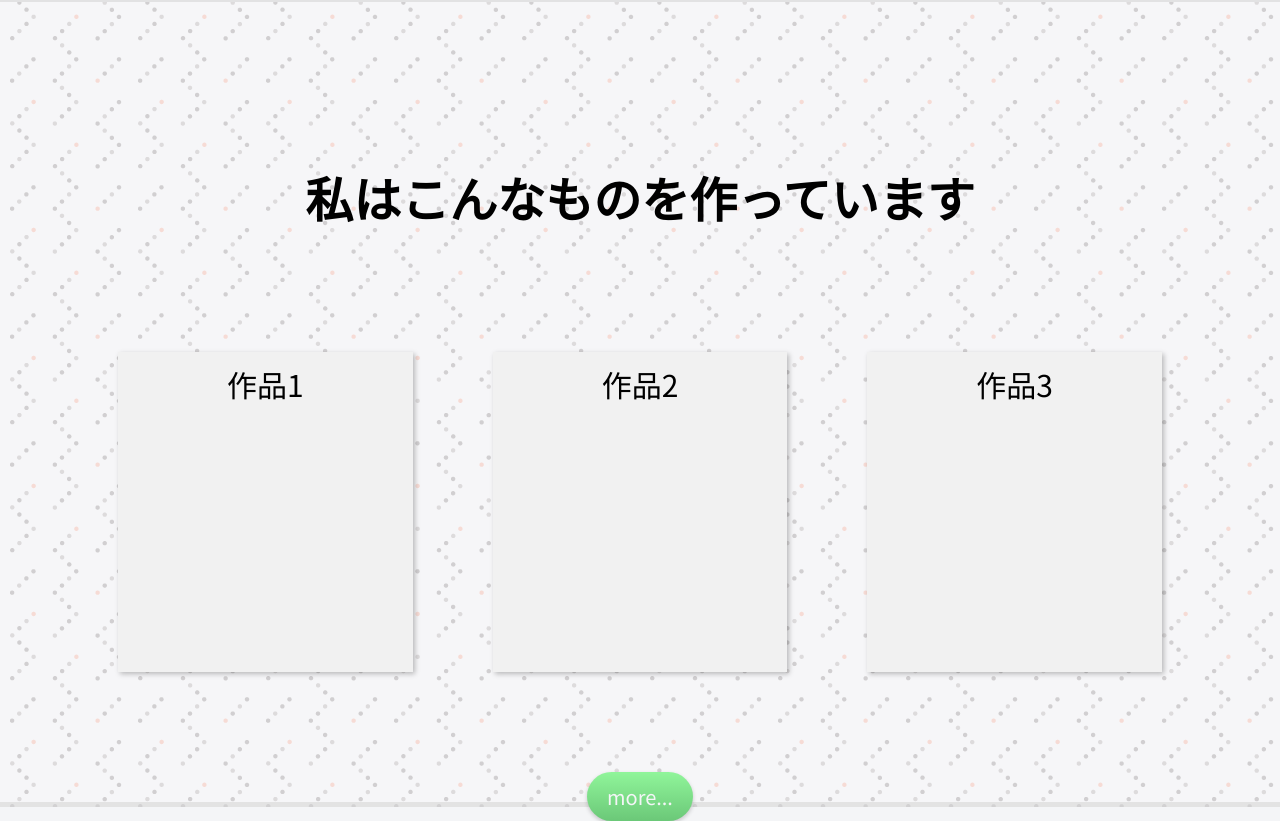
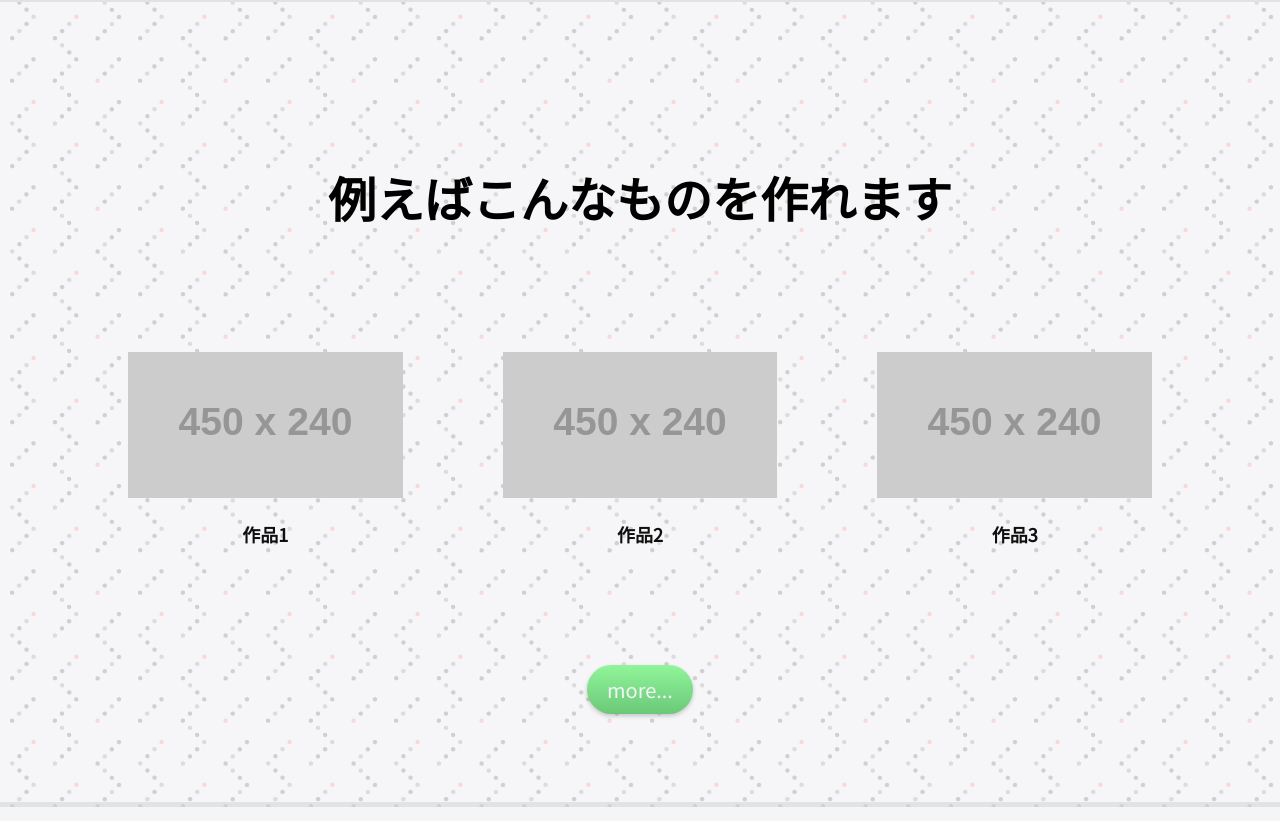
Before and after one commit to keiibo/keiibo-portfolio, a React (Create React App) app: page / in a window 1280 px wide. Shown: the part 1608-2429 px from the top of the page. Built offline with nearby package versions, Linux system fonts and the light colour scheme; a web font is replaced by a local one.

Commit message:
topのポートフォリオ例を追加

```diff
--- a/src/Component/Portfolio.tsx
+++ /dev/null
@@ -1,28 +0,0 @@
-import React from "react";
-
-const Portfolio: React.FC = () => {
-  const works: string[] = [
-    "作品1",
-    "作品2",
-    "作品3",
-    "作品4",
-    "作品5",
-    "作品6",
-    "作品7",
-    "作品8",
-    "作品9",
-  ];
-  const max: number = 3;
-
-  return (
-    <div className="grid-container">
-      {works.slice(0, max).map((work, index) => (
-        <div key={index} className="grid-item">
-          {work}
-        </div>
-      ))}
-    </div>
-  );
-};
-
-export default Portfolio;
--- /dev/null
+++ b/src/Component/PortfolioCard.tsx
@@ -0,0 +1,27 @@
+import React from "react";
+import  "../Style/PortfolioCard.scss";
+
+
+interface PortfolioProps {
+  name: string;
+  index: number;
+  img: string;
+}
+
+const PortfolioCard: React.FC<PortfolioProps> = ({name, index, img }) => {
+  return (
+    <div className="grid_item_box">
+      <div key={index} className="grid-item">
+        <a href="https://www.google.com/">
+          <div className="work_image">
+            <img src="https://placehold.jp/450x240.png" alt="作品画像" />
+            {/* <img src={img} alt="" /> */}
+          </div>
+        </a>
+      </div>
+      <h3 className="work_title">{name}</h3>
+    </div>
+  );
+};
+
+export default PortfolioCard;
--- /dev/null
+++ b/src/Component/PortfolioTile.tsx
@@ -0,0 +1,71 @@
+import React from "react";
+import PortfolioCard from "./PortfolioCard";
+import "../Style/PortfolioTile.scss";
+
+const PortfolioTile: React.FC = () => {
+  interface Work {
+    name: string;
+    url: string;
+    img: string;
+  }
+
+  const works: Work[] = [
+    {
+      name: "作品1",
+      url: "https://www.google.com/",
+      img: "https://example.com/image1.jpg",
+    },
+    {
+      name: "作品2",
+      url: "https://www.google.com/",
+      img: "https://example.com/image2.jpg",
+    },
+    {
+      name: "作品3",
+      url: "https://www.google.com/",
+      img: "https://example.com/image3.jpg",
+    },
+    {
+      name: "作品4",
+      url: "https://www.google.com/",
+      img: "https://example.com/image4.jpg",
+    },
+    {
+      name: "作品5",
+      url: "https://www.google.com/",
+      img: "https://example.com/image5.jpg",
+    },
+    {
+      name: "作品6",
+      url: "https://www.google.com/",
+      img: "https://example.com/image6.jpg",
+    },
+    {
+      name: "作品7",
+      url: "https://www.google.com/",
+      img: "https://example.com/image7.jpg",
+    },
+    {
+      name: "作品8",
+      url: "https://www.google.com/",
+      img: "https://example.com/image8.jpg",
+    },
+    {
+      name: "作品9",
+      url: "https://www.google.com/",
+      img: "https://example.com/image9.jpg",
+    },
+  ];
+
+  const max: number = 3;
+
+  return (
+    <div className="grid-container">
+      {works.slice(0, max).map((work: Work, index: number) => (
+        <PortfolioCard name={work.name} index={index} img={work.img} />
+      ))}
+    </div>
+  );
+};
+
+export default PortfolioTile;
--- a/src/Component/Top.tsx
+++ b/src/Component/Top.tsx
@@ -5,7 +5,7 @@ import "../Style/Top_portfolio.scss";
 import inLove from "../Image/inLove.svg";
 import engineer from "../Image/engineer.svg";
 import responsive from "../Image/responsive.svg";
-import Portfolio from "./Portfolio";
+import PortfolioTile from "./PortfolioTile";
 
 const Top: React.FC = () => {
   return (
@@ -50,8 +50,8 @@ const Top: React.FC = () => {
         </section>
         <section className="portfolio_container">
           <div className="portfolio_wrapper">
-            <h2 className="portfolio_title">私はこんなものを作っています</h2>
-            <Portfolio />
+            <h2 className="portfolio_title">例えばこんなものを作れます</h2>
+            <PortfolioTile />
           </div>
           <div className="more_container">
             <a href="/works" className="more_href">
--- a/src/Header/Navbar.tsx
+++ b/src/Header/Navbar.tsx
@@ -1,6 +1,7 @@
 import React, { useState } from "react";
 import { Link, useLocation } from "react-router-dom";
 import "../Style/Navbar.scss";
+
 const Navbar: React.FC  = () => {
   //現在のページの状態を見てナビにクラス.mode_tagを付与する
   const location = useLocation();
@@ -13,7 +14,7 @@ const Navbar: React.FC  = () => {
     <header>
       <nav className="navbar">
         <h1 className="title">
-          <Link to="/">Keiibo</Link>
+          <Link to="/">Keiibo House</Link>
         </h1>
         <ul className="nav_list">
           <li className="nav_item">
--- /dev/null
+++ b/src/Style/PortfolioCard.scss
@@ -0,0 +1,49 @@
+/* 変数 */
+$border_radius: 10px;
+$text_light_color: #f4f5f7;
+$text_dark_color: #0f0f0f;
+$main_color: #90f59a;
+$container_border: 5px solid #d4d4d48e;
+
+/* グリッドアイテムのコンテナ */
+.grid_item_box {
+  display: flex;
+  flex-direction: column;
+  justify-content: center;
+  align-items: center;
+}
+
+/* グリッドアイテムのリンク */
+.grid-item {
+  width: 100%;
+  transition: transform 0.3s ease-in-out;
+  text-decoration: none;
+  border-radius: $border_radius;
+  &:hover {
+    transform: translateY(-5px);
+  }
+}
+
+/* 作品画像のコンテナ */
+.work_image {
+  position: relative;
+  overflow: hidden;
+  width: 100%;
+  img {
+    width: 100%;
+    height: auto;
+    object-fit: cover;
+    transition: transform 0.3s ease-in-out;
+    &:hover {
+      transform: scale(1.05);
+    }
+  }
+}
+
+/* 作品のタイトル */
+.work_title {
+  width: 100%;
+  font-size: 18px;
+  color: $text_dark_color;
+  text-align: center;
+}
--- /dev/null
+++ b/src/Style/PortfolioTile.scss
@@ -0,0 +1,9 @@
+.grid-container {
+  width: 80%;
+  margin: 120px auto 0px auto;
+  display: grid;
+  grid-template-columns: repeat(3, 1fr);
+  grid-gap: 100px;
+  justify-items: center;
+  align-items: center;
+}
--- a/src/Style/Top_portfolio.scss
+++ b/src/Style/Top_portfolio.scss
@@ -19,25 +19,7 @@ $container_border: 5px solid #d4d4d48e;
     }
   }
 
-  .grid-container {
-    width: 80%;
-    margin: 120px auto 0px auto;
-    display: grid;
-    grid-template-columns: repeat(3, 1fr);
-    grid-gap: 100px;
-    justify-items: center;
-    align-items: center;
-  }
 
-  .grid-item {
-    width: 100%;
-    height: 300px;
-    background-color: #f1f1f1;
-    padding: 10px;
-    font-size: 30px;
-    text-align: center;
-    box-shadow: 2px 2px 5px rgba(0, 0, 0, 0.25);
-  }
 
   .more_container {
     text-align: center;
```
